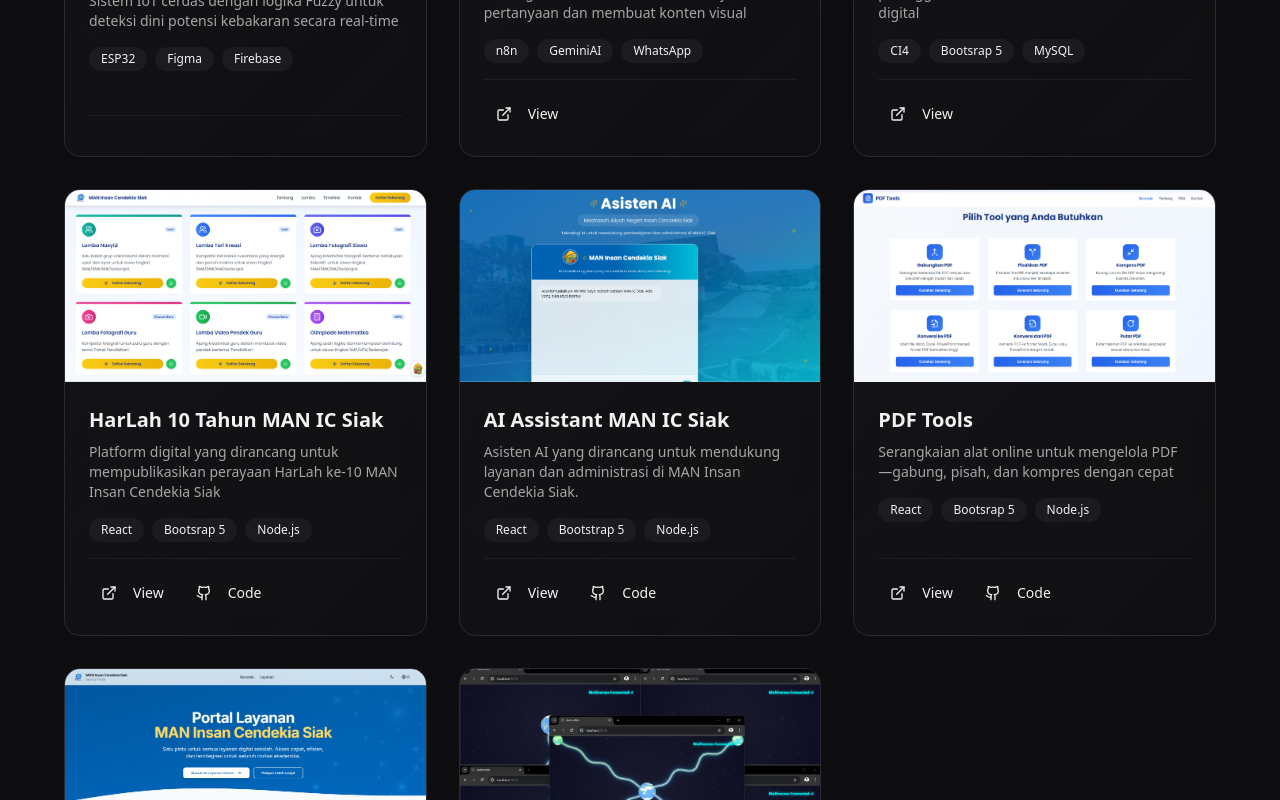
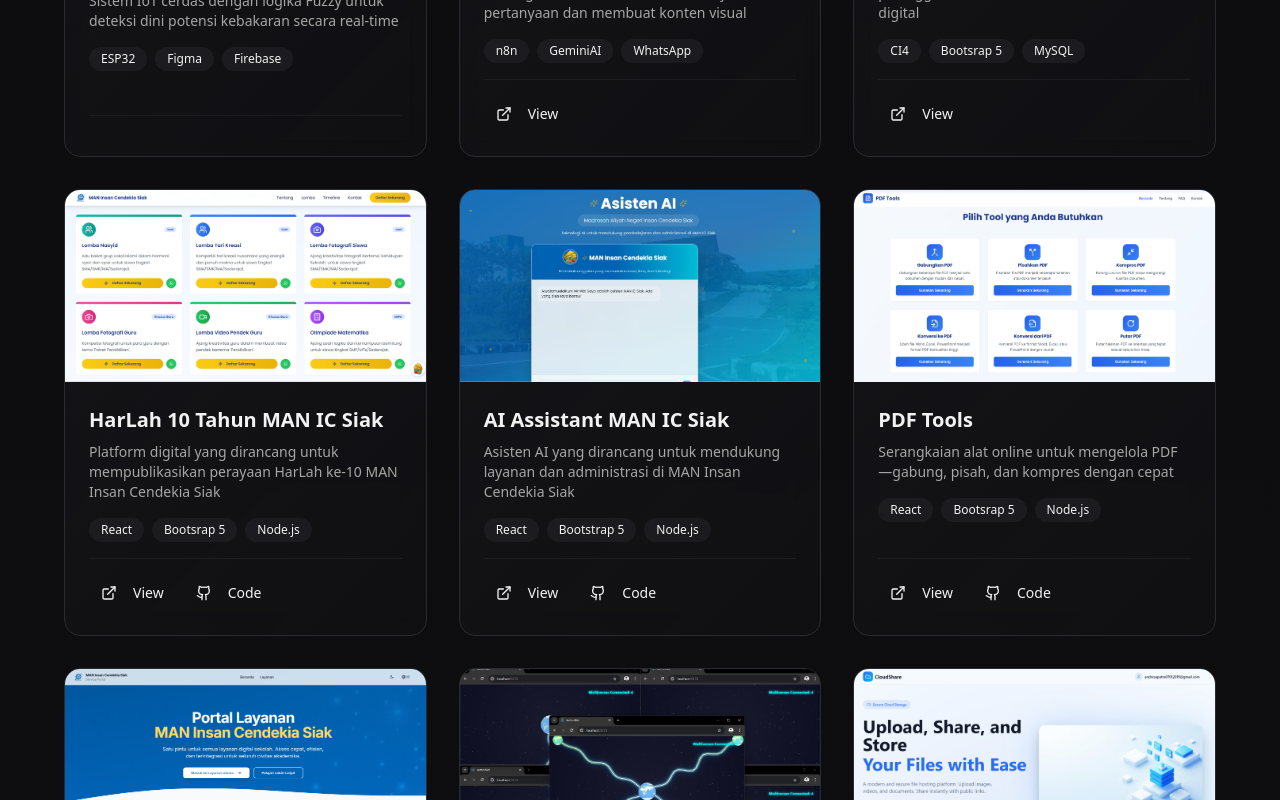
Before and after one commit to andre-sptr/portofolio, a React (Vite) app: page / in a window 1280 px wide. Shown: the part 2000-2800 px from the top of the page. Built offline with nearby package versions, Linux system fonts and the light colour scheme; the HTML template or start-up script is replaced by a standard one.

Commit message:
New project

```diff
--- a/src/components/Projects.tsx
+++ b/src/components/Projects.tsx
@@ -8,6 +8,8 @@ import projectImagePDFTools from "/project-pdf.png";
 import projectImageAI from "/project-ai.png";
 import projectZI from "/project-zi.png";
 import projectAetherNet from "/project-aethernet.png";
+import projectFile from "/project-file.png";
+import projectEduForum from "/project-eduforum.png";
 
 const projects = [
   {
@@ -48,7 +50,7 @@ const projects = [
   },
   {
     title: "AI Assistant MAN IC Siak",
-    description: "Asisten AI yang dirancang untuk mendukung layanan dan administrasi di MAN Insan Cendekia Siak.",
+    description: "Asisten AI yang dirancang untuk mendukung layanan dan administrasi di MAN Insan Cendekia Siak",
     image: projectImageAI,
     tech: ["React", "Bootstrap 5", "Node.js"],
     gradient: "from-primary/20 to-secondary/5",
@@ -66,7 +68,7 @@ const projects = [
   },
   {
     title: "Zona Integritas",
-    description: "Portal layanan digital terintegrasi untuk seluruh civitas akademika MAN Insan Cendekia Siak.",
+    description: "Portal layanan digital terintegrasi untuk seluruh civitas akademika MAN Insan Cendekia Siak",
     image: projectZI,
     tech: ["React", "Bootsrap 5", "Node.js"],
     gradient: "from-primary/20 to-secondary/5",
@@ -75,12 +77,30 @@ const projects = [
   },
   {
     title: "AetherNet",
-    description: "Visualisasi real-time koneksi antar node dalam jaringan AetherNet.",
+    description: "Visualisasi real-time koneksi antar node dalam jaringan AetherNet",
     image: projectAetherNet,
     tech: ["React", "Bootsrap 5", "Node.js"],
     gradient: "from-primary/20 to-secondary/10",
     viewUrl: "https://aethernet.flamyheart.site/",
     codeUrl: "https://github.com/andre-sptr/aethernet"
+  },
+  {
+    title: "CloudShare - File Hosting",
+    description: "Upload, share, and store your files with ease. Modern secure cloud storage platform for images, videos, and documents",
+    image: projectFile,
+    tech: ["React", "Bootsrap 5", "Node.js"],
+    gradient: "from-primary/20 to-secondary/5",
+    viewUrl: "https://file.flamyheart.site/",
+    codeUrl: "https://github.com/andre-sptr/file"
+  },
+  {
+    title: "EduForum - MAN IC Siak",
+    description: "Platform sosial edukatif untuk siswa, guru, dan alumni MAN IC Siak",
+    image: projectEduForum,
+    tech: ["React", "Bootsrap 5", "Node.js"],
+    gradient: "from-primary/20 to-secondary/10",
+    viewUrl: "https://eduforum.flamyheart.site/",
+    codeUrl: "https://github.com/andre-sptr/eduforum"
   },
 ];
 
```
Also changed, not shown: public/project-eduforum.png (added), public/project-file.png (added).
